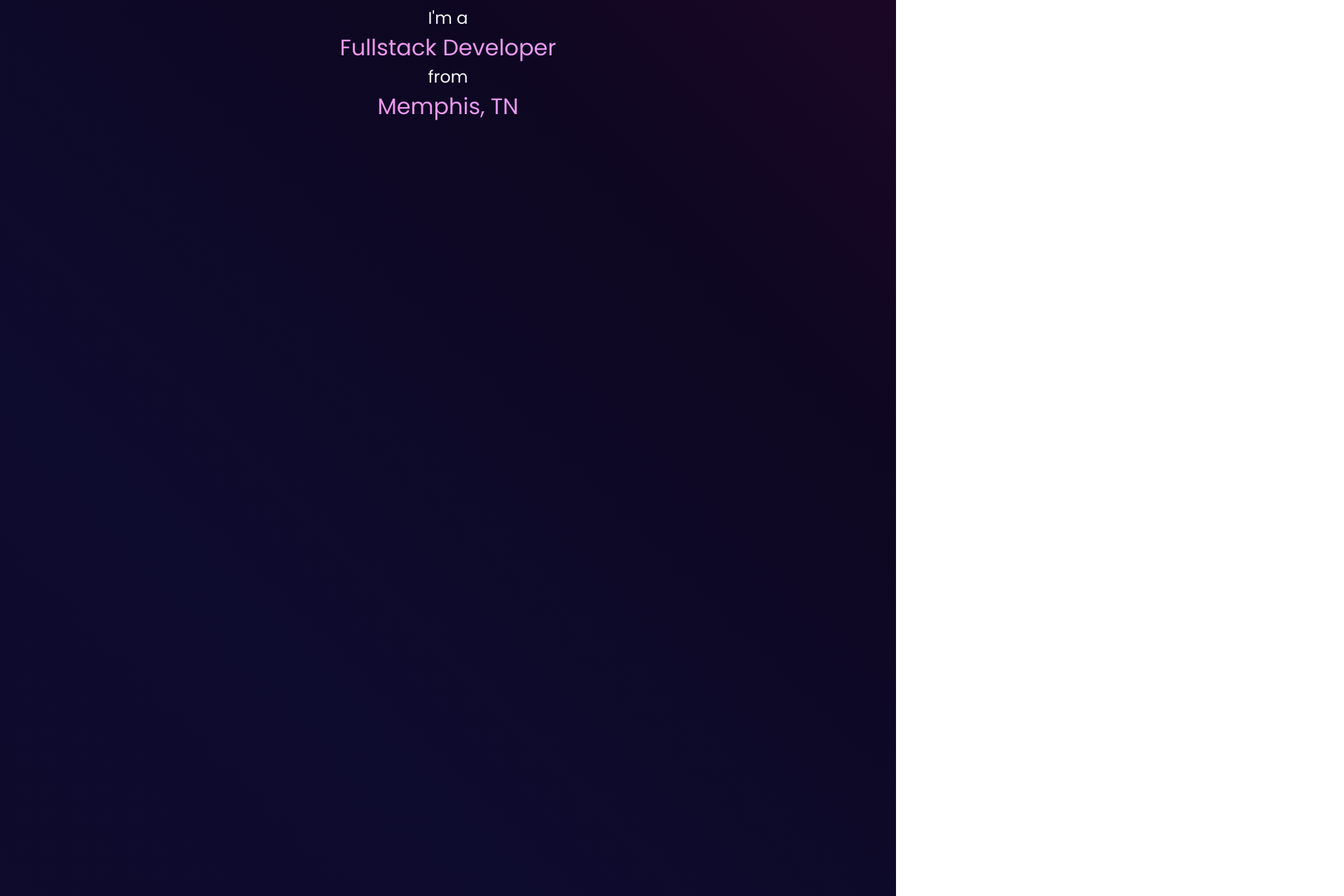
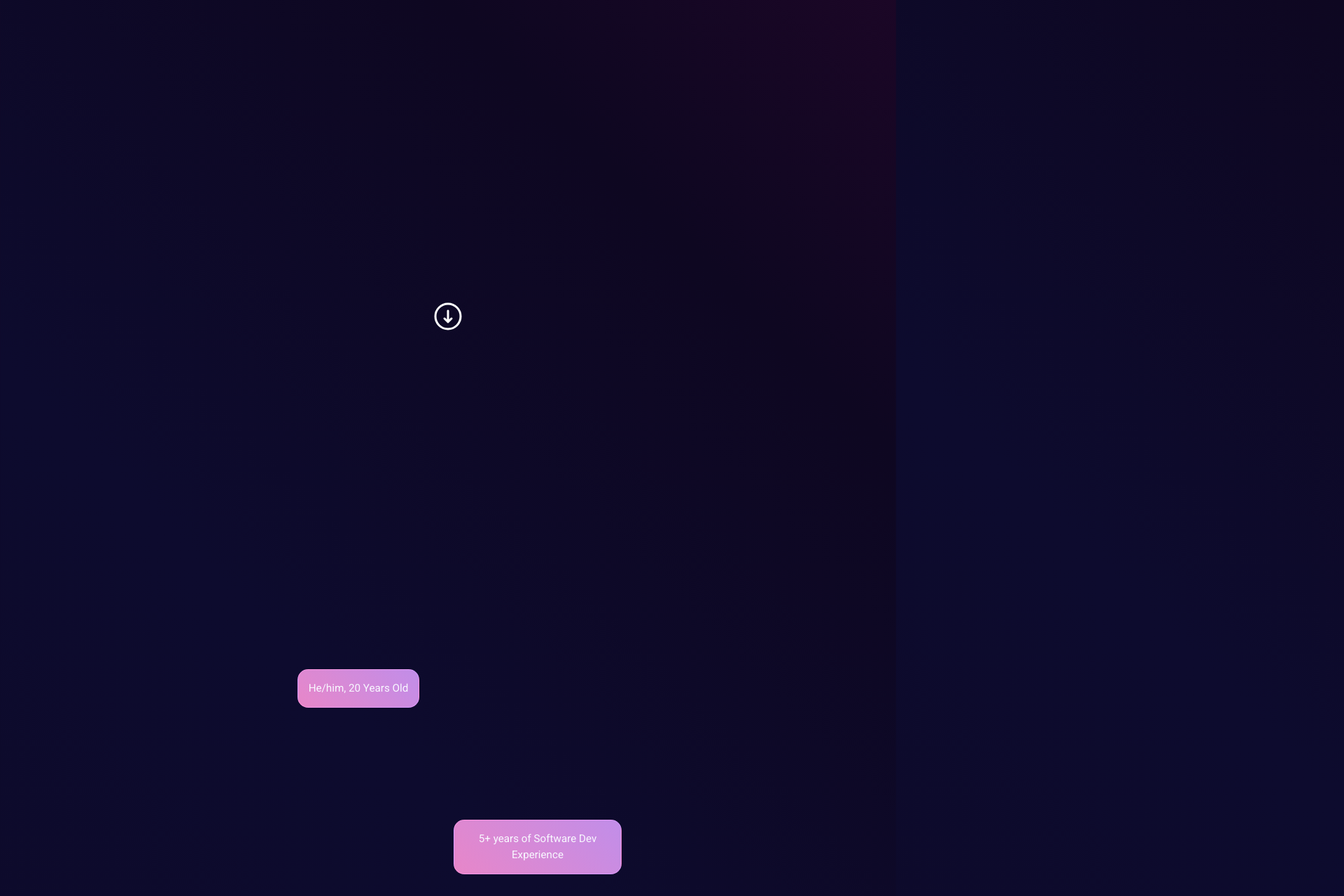
Before and after one commit to heyimrein/personal-site, a React (Vite) app: page / in a window 1280 px wide. Shown: the part 120-1400 px from the top of the page at 70% size, 1920 px wide, since content can reach past the window. Built offline with nearby package versions, Linux system fonts and the light colour scheme; a web font is replaced by a local one.

Commit message:
Vercel commit

```diff
--- a/src/components/App.css
+++ b/src/components/App.css
@@ -1,6 +1,29 @@
 #main-container {
   display: flex;
   flex-direction: column;
+	align-items: center;
   text-align: center;
   height: 800vh;
 }
+
+#card-container {
+  display: flex;
+  flex-direction: column;
+  align-items: center;
+}
+
+.desc-card:nth-child(1) {
+  margin-right: 20vw;
+}
+
+.desc-card:nth-child(2) {
+  margin-left: 20vw;
+}
+
+.desc-card:nth-child(3) {
+  margin-right: 20vw;
+}
+
+.desc-card:nth-child(4) {
+  margin-left: 20vw;
+}
--- a/src/components/App.tsx
+++ b/src/components/App.tsx
@@ -1,6 +1,6 @@
 import "./App.css";
 import TitleBar from "./TitleBar.tsx";
-import DebugCard from "./DebugCard.tsx";
+import DescriptionCard from "./DescriptionCard.tsx";
 import IntroHeader from "./IntroHeader.tsx";
 
 export default function App() {
@@ -9,7 +9,16 @@ export default function App() {
       <TitleBar />
       <div id="main-container" className="pt-12">
         <IntroHeader />
-        <DebugCard />
+        <div id="card-container">
+          <DescriptionCard>He/him, 20 Years Old</DescriptionCard>
+          <DescriptionCard>5+ years of Software Dev Experience</DescriptionCard>
+          <DescriptionCard>
+            Constantly Making Beautiful Websites and Efficient Back-Ends
+          </DescriptionCard>
+          <DescriptionCard>
+            Non-Stop Improvement, Always looking for a New Challenge
+          </DescriptionCard>
+        </div>
       </div>
     </>
   );
--- a/src/components/DebugCard.css
+++ b/src/components/DescriptionCard.css
@@ -1,13 +1,17 @@
-.debug-card {
+.desc-card {
   color: ghostwhite;
   font-size: 0.95em;
   font-family: "Roboto", sans-serif;
+  padding: 1em;
+  width: fit-content;
   max-width: 15rem;
-  padding: 1em;
-  margin: 100rem 0 0 2rem;
   background:
       linear-gradient(rgb(24 14 38 / 10%) 0%, rgb(24 14 38 / 10%) 100%) padding-box,
       linear-gradient(45deg, #ff94db 0%, #d49cff 100%);
   border: 1px solid transparent;
   border-radius: 1em;
 }
+
+.desc-card:not(:first-child) {
+  margin-top: 10rem;
+}
--- a/src/components/DebugCard.tsx
+++ b/src/components/DescriptionCard.tsx
@@ -1,11 +1,11 @@
 import { motion } from "framer-motion";
-import "./DebugCard.css";
+import "./DescriptionCard.css";
 
-export default function DebugCard() {
+export default function DescriptionCard(props: { children: string }) {
   const variants = {
     hidden: {
       scale: 0.5,
-      opacity: 0.5,
+      opacity: 0,
       filter: "blur(4px)",
     },
     show: {
@@ -17,17 +17,14 @@ export default function DebugCard() {
 
   return (
     <motion.div
-      className="debug-card"
+      className="desc-card"
       variants={variants}
       initial="hidden"
       whileInView="show"
-      viewport={{ amount: "some" }}
+      viewport={{ amount: "some", margin: "-30% 0% -20% 0%" }}
       transition={{ duration: 0.5, type: "spring" }}
     >
-      <p>
-        "Lorem ipsum dolor sit amet, consectetur adipiscing elit, sed do eiusmod
-        tempor incididunt ut labore et dolore magna aliqua."
-      </p>
+      <p>{props.children}</p>
     </motion.div>
   );
 }
--- a/src/components/IntroHeader.css
+++ b/src/components/IntroHeader.css
@@ -1,17 +1,19 @@
 #intro {
   display: flex;
-  margin-top: 5em;
+  margin-top: 25vh;
+  margin-bottom: 30rem;
   flex-direction: column;
+  font-size: min(4vw, 1.5rem);
 }
 
 #head {
-  font-size: 1.5rem;
+  font-size: 1.5em;
   font-family: "Poppins", sans-serif;
   color: ghostwhite;
 }
 
 #gradient-head {
-  font-size: 2rem;
+  font-size: 2em;
   font-family: "Poppins", sans-serif;
   color: transparent;
   background-image: linear-gradient(45deg, #ff94db 0%, #d49cff 100%);
--- a/src/components/IntroHeader.tsx
+++ b/src/components/IntroHeader.tsx
@@ -1,55 +1,38 @@
-import { motion } from "framer-motion";
+import { motion, useMotionValueEvent, useScroll } from "framer-motion";
+import { useState } from "react";
 import "./IntroHeader.css";
+import IntroSlideInText from "./IntroSlideInText.tsx";
+import ScrollHint from "./ScrollHint.tsx";
 
-function SlideInText(props: { children: string; id: string; delay: number }) {
-  const slideInText = {
-    hidden: {
-      opacity: 0,
-      x: "-50vw",
-    },
-    show: {
-      opacity: 1,
-      x: 0,
-      transition: {
-        delay: props.delay,
-        duration: 1.5,
-        ease: [0.33, 1, 0.68, 1],
-      },
-    },
-  };
+export default function IntroHeader() {
+  const { scrollYProgress } = useScroll();
+  const [scrollProgress, setScrollProgress] = useState(0);
+
+  useMotionValueEvent(scrollYProgress, "change", (v) => {
+    setScrollProgress(v * 1000);
+  });
 
   return (
-    <motion.span
-      id={props.id}
-      variants={slideInText}
-      initial="hidden"
-      animate="show"
-    >
-      {props.children}
-    </motion.span>
-  );
-}
-
-export default function IntroHeader() {
-  return (
-    <div id="intro">
+    <motion.div id="intro">
       <motion.span
         id="head"
-        initial={{ opacity: 0, y: "-5em" }}
+        initial={{ opacity: 0, y: "-20vh" }}
         animate={{ opacity: 1, y: 0 }}
         transition={{ delay: 1.5, duration: 0.75, type: "spring" }}
+        style={{ x: scrollProgress * 10 }}
       >
         I'm a
       </motion.span>
-      <SlideInText id="gradient-head" delay={0.25}>
+      <IntroSlideInText id="gradient-head" delay={0.25} exitMulti={12.5}>
         Fullstack Developer
-      </SlideInText>
-      <SlideInText id="head" delay={0.5}>
+      </IntroSlideInText>
+      <IntroSlideInText id="head" delay={0.5} exitMulti={15}>
         from
-      </SlideInText>
-      <SlideInText id="gradient-head" delay={0.75}>
+      </IntroSlideInText>
+      <IntroSlideInText id="gradient-head" delay={0.75} exitMulti={17.5}>
         Memphis, TN
-      </SlideInText>
-    </div>
+      </IntroSlideInText>
+      <ScrollHint />
+    </motion.div>
   );
 }
--- /dev/null
+++ b/src/components/IntroSlideInText.tsx
@@ -0,0 +1,46 @@
+import { motion, useMotionValueEvent, useScroll } from "framer-motion";
+import { useState } from "react";
+
+export default function IntroSlideInText(props: {
+  children: string;
+  id: string;
+  delay: number;
+  exitMulti: number;
+}) {
+  const { scrollYProgress } = useScroll();
+  const [scrollProgress, setScrollProgress] = useState(0);
+
+  useMotionValueEvent(scrollYProgress, "change", (v) => {
+    setScrollProgress(v * 1000);
+  });
+
+  const slideInText = {
+    hidden: {
+      opacity: 0,
+      translateX: "-50vw",
+    },
+    show: {
+      opacity: 1,
+      translateX: 0,
+      transition: {
+        delay: props.delay,
+        duration: 1.5,
+        ease: [0.33, 1, 0.68, 1],
+      },
+    },
+  };
+
+  return (
+    <motion.span
+      id={props.id}
+      variants={slideInText}
+      initial="hidden"
+      animate="show"
+      style={{
+        x: scrollProgress * props.exitMulti,
+      }}
+    >
+      {props.children}
+    </motion.span>
+  );
+}
--- /dev/null
+++ b/src/components/ScrollHint.css
@@ -0,0 +1,7 @@
+#scroll-hint {
+  align-self: center;
+  margin-top: 2em;
+  width: 3rem;
+  cursor: grab;
+  user-select: none;
+}
--- /dev/null
+++ b/src/components/ScrollHint.tsx
@@ -0,0 +1,44 @@
+import { motion, useMotionValueEvent, useScroll } from "framer-motion";
+import "./ScrollHint.css";
+import icon from "../assets/scroll_hint.svg";
+import { useState } from "react";
+
+export default function ScrollHint() {
+  const [firstShow, setFirstShow] = useState(true);
+  const { scrollY } = useScroll();
+
+  useMotionValueEvent(scrollY, "change", () => {
+    setFirstShow(false);
+  });
+
+  const variants = {
+    hidden: {
+      scale: 0,
+    },
+    showing: {
+      scale: 1,
+      transition: {
+        duration: 0.25,
+        delay: firstShow ? 3 : 0,
+        type: "spring",
+      },
+    },
+  };
+
+  return (
+    <>
+      <motion.img
+        src={icon}
+        alt="scroll hint"
+        id="scroll-hint"
+        variants={variants}
+        initial="hidden"
+        whileInView="showing"
+        viewport={{ margin: "-40% 0% 0% 0%" }}
+        dragTransition={{ bounceDamping: 15, bounceStiffness: 2000 }}
+        dragConstraints={{ top: 0, bottom: 0, left: 0, right: 0 }}
+        drag
+      />
+    </>
+  );
+}
```
Also changed, not shown: src/assets/scroll_hint.svg (added), src/components/IntroSlideInText.css (added).
